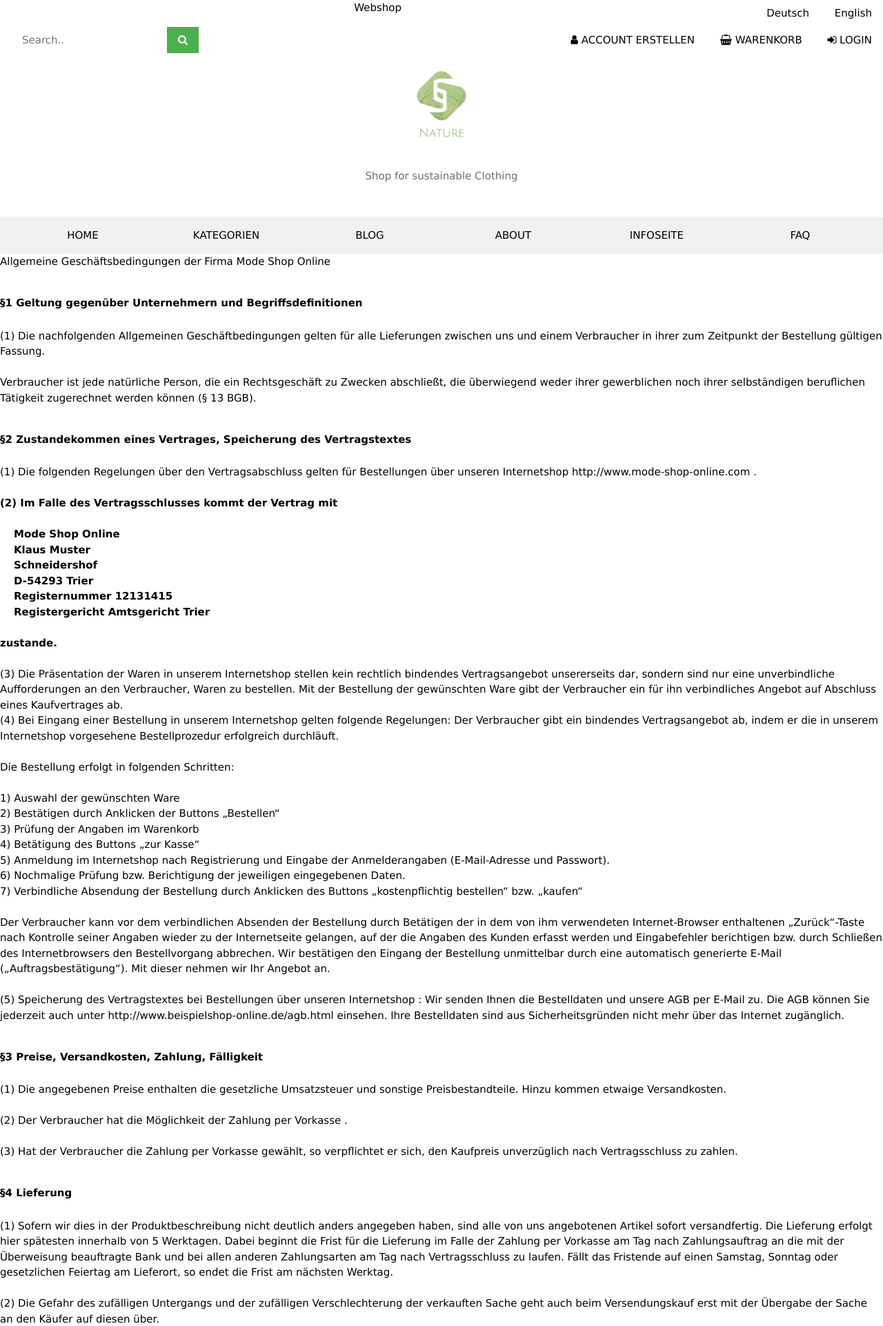
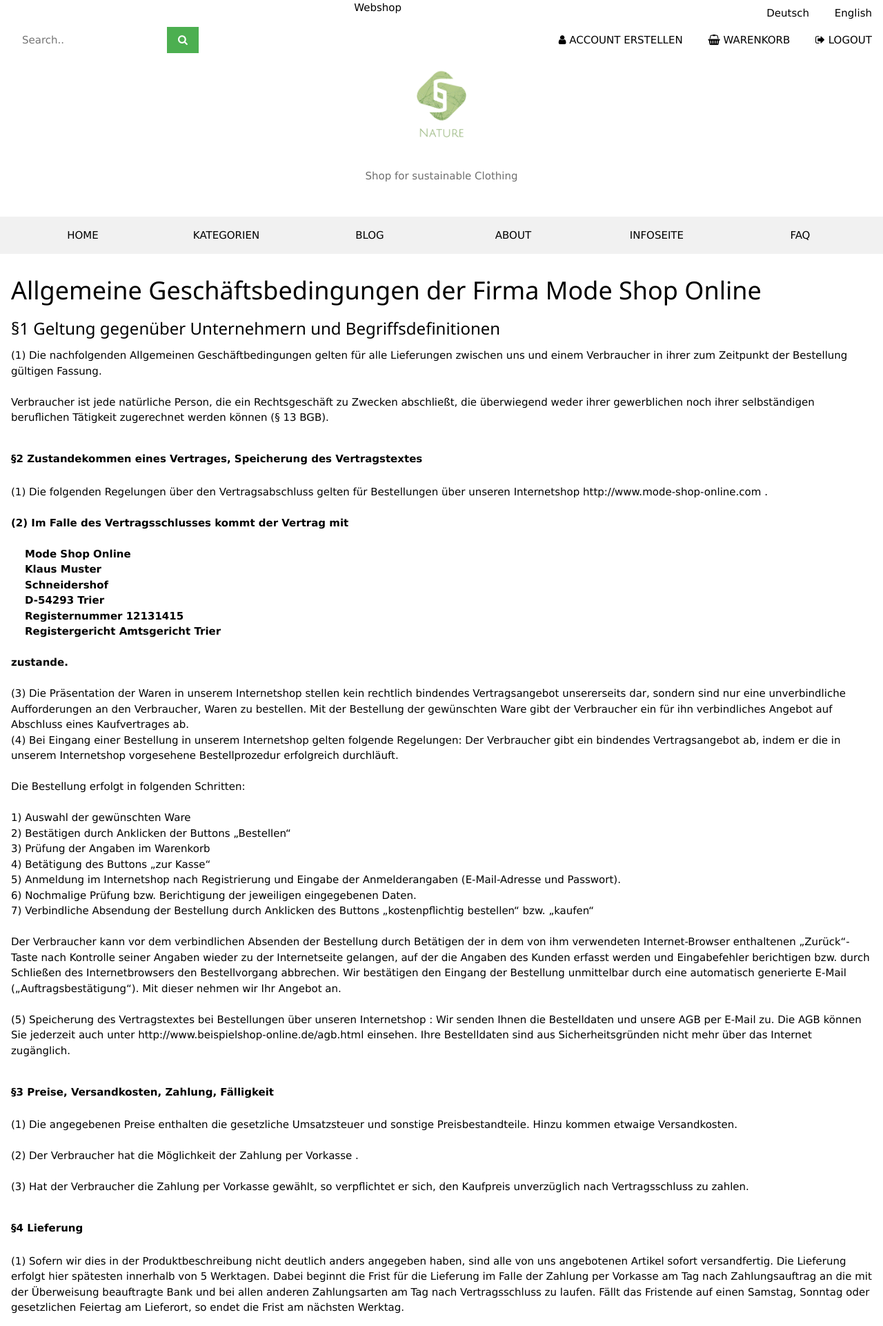
Before and after one commit to flupppi/WebTech-Projekt, a PHP site: page /public_html/Agb.php in a window 1280 px wide. Shown: the top 1922 px of the page at 69% size. Run offline with PHP 8.4, Linux system fonts and the light colour scheme; the visitor is signed in with stand-in values (Sample User, id 1).

Commit message:
Fixed den dreher im Header

```diff
--- a/WebShop/public_html/Agb.php
+++ b/WebShop/public_html/Agb.php
@@ -1,12 +1,14 @@
 <?php
 require_once 'header.php'
 ?>
-Allgemeine Geschäftsbedingungen der Firma Mode Shop Online<br />
+<main class="w3-container">
+    <section class="w3-padding-16 w3-content-margin">
+        <h1>Allgemeine Geschäftsbedingungen der Firma Mode Shop Online<h1>
 
-<br />
-<p style="font-weight: bold; padding-bottom: 10px;">§1 Geltung gegenüber Unternehmern und Begriffsdefinitionen</p>
+
+<h3>§1 Geltung gegenüber Unternehmern und Begriffsdefinitionen</h3>
 (1) Die nachfolgenden Allgemeinen Geschäftbedingungen gelten für alle Lieferungen zwischen uns und einem Verbraucher
-in ihrer zum Zeitpunkt der Bestellung gültigen Fassung.<br />
+in ihrer zum Zeitpunkt der Bestellung gültigen Fassung.<br/>
 <br />
 Verbraucher ist jede natürliche Person, die ein Rechtsgeschäft zu Zwecken abschließt, die überwiegend weder
 ihrer gewerblichen noch ihrer selbständigen beruflichen Tätigkeit zugerechnet werden können (§ 13 BGB).
@@ -136,7 +138,7 @@ Um Ihr Widerrufsrecht auszuüben, müssen Sie uns<br />
     Klaus Muster<br />
     Schneidershof<br />
     D-54293 Trier<br />
-    E-Mail shop@mode-shop-online.com<br />
+    E-Mail service@mode-shop-online.com<br />
     Telefax +49 (0)651 8103 333<br />
 </div>
 mittels einer eindeutigen Erklärung (z.B. ein mit der Post versandter Brief, Telefax oder E-Mail) über Ihren Entschluss,
@@ -191,7 +193,7 @@ Sie tragen die unmittelbaren Kosten der Rücksendung der Waren.<br />
     Klaus Muster<br />
     Schneidershof<br />
     D-54293 Trier<br />
-    E-Mail shop@mode-shop-online.com<br />
+    E-Mail service@mode-shop-online.com<br />
     <br />
 
     Hiermit widerrufe(n) ich/wir (*) den von mir/uns (*) abgeschlossenen Vertrag über den Kauf der folgenden Waren (*)/die Erbringung der folgenden Dienstleistung (*)<br />
@@ -278,8 +280,8 @@ Als Vertragssprache steht ausschließlich Deutsch zur Verfügung.<br />
 <br />
 <br />
 <p>Stand der AGB Jan.2020</p>
-
-<p><i><a href="http://www.agb.de">Gratis AGB</a> erstellt von agb.de</i></p>
+                <section class="w3-padding-16 w3-content-margin">
+</main>
 <?php
 require_once 'footer.php'
 ?>
--- a/WebShop/public_html/header.php
+++ b/WebShop/public_html/header.php
@@ -74,11 +74,11 @@
                     WARENKORB</button>
 
                 <?php if(ISSET($_SESSION['userId'])){
+                    echo '<a href="../includes/logout.inc.php" role="button" tabindex="0" class=" w3-button"><i
+                        class="fa fa-sign-out"></i>
+                    LOGOUT</a>';}else{
                     echo '<a href="login.php" role="button" tabindex="0" class=" w3-button"><i
                         class="fa fa-sign-in"></i>
-                    LOGIN</a>';}else{
-                    echo '<a href="../includes/logout.inc.php" role="button" tabindex="0" class=" w3-button"><i
-                        class="fa fa-sign-out"></i>
                     LOGIN</a>';
                 }?>
             </nav>
```
Also changed, not shown: WebShop/includes/Produkt.php (+5 -2 lines).
